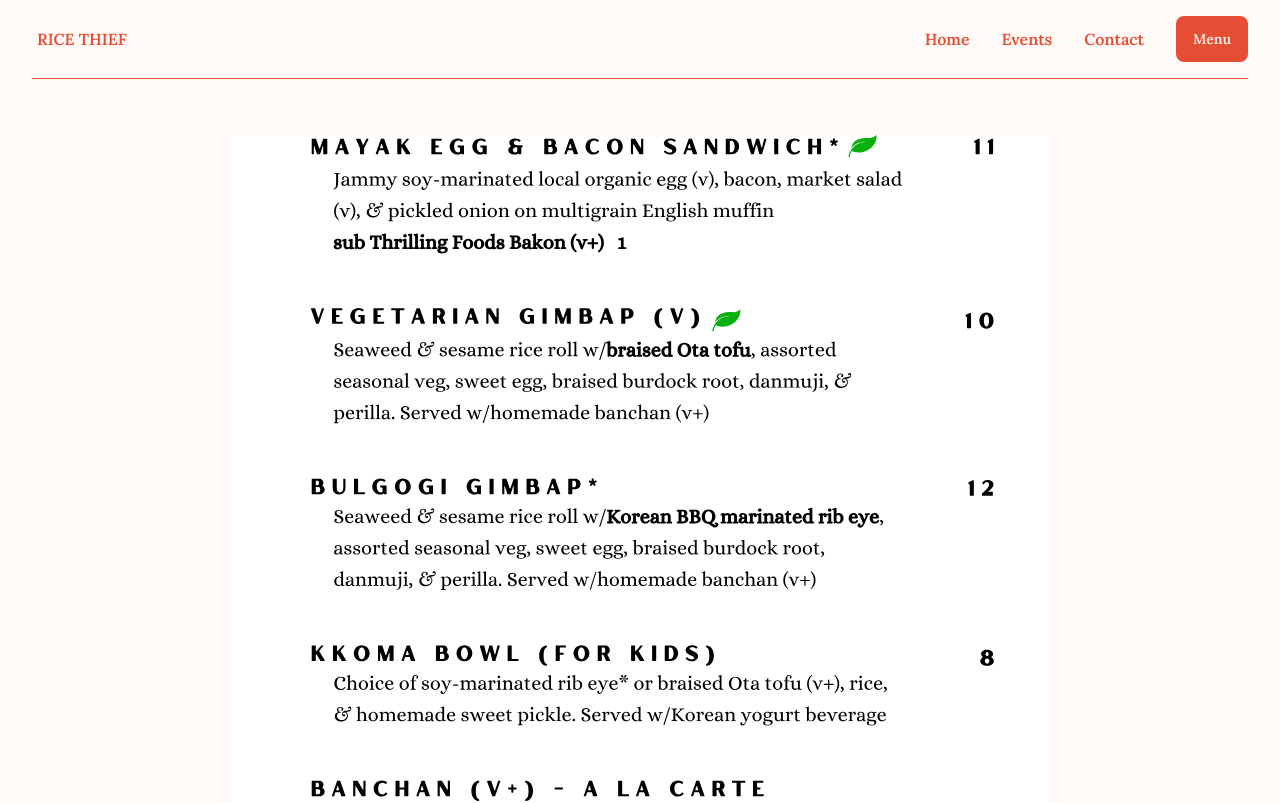
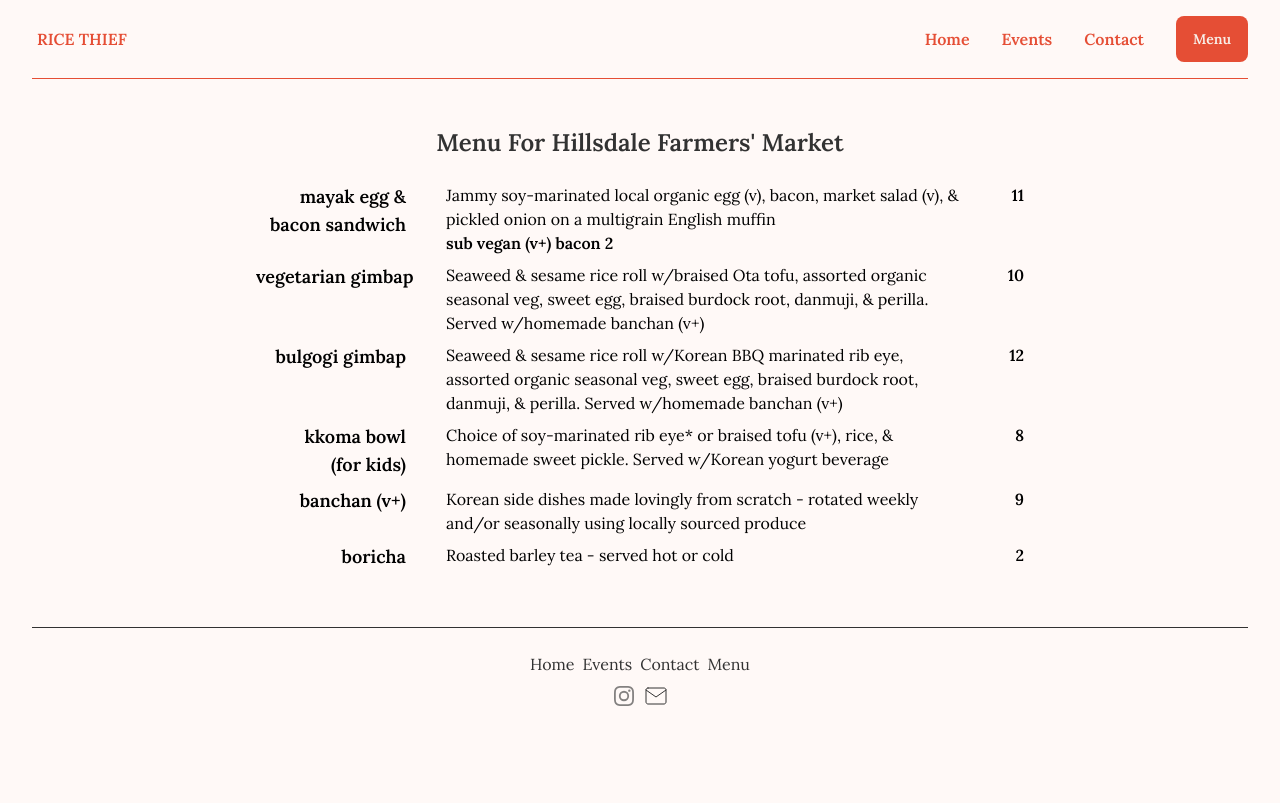
Before and after one commit to IanKBovard/ricethiefpdx, a React (Vite) app: page /menu in a window 1280 px wide. Shown: the top 803 px of the page. Built offline with nearby package versions, Linux system fonts and the light colour scheme; a web font is replaced by a local one.

Commit message:
rice theif 1.0

```diff
--- a/src/Pages/Menu.jsx
+++ b/src/Pages/Menu.jsx
@@ -1,7 +1,78 @@
 const Menu = () => (
-  <div className='max-w-[85rem] mx-auto px-4 sm:px-6 lg:px-8 pt-10 flex justify-center'>
-    <img src='/images/menu.svg' alt='Hero Image' />
-  </div>
+  <section className='max-w-[85rem] mx-auto px-4 sm:px-6 lg:px-8 py-8'>
+    <div className='max-w-3xl mx-auto text-center'>
+      <h2 className='text-2xl font-semibold text-brand-black'>
+        Menu For Hillsdale Farmers' Market
+      </h2>
+    </div>
+    <div className='max-w-3xl mx-auto mt-2'>
+      <div className='flex flex-col  pt-4 sm:gap-10 sm:flex-row'>
+        <p className='sm:w-[150px] text-lg font-semibold sm:text-right shrink-0'>
+          mayak egg & <br />
+          bacon sandwich
+        </p>
+        <p className='text-justify sm:text-left'>
+          Jammy soy-marinated local organic egg (v), bacon, market
+          salad (v), & pickled onion on a multigrain English muffin
+          <p className='font-semibold'>sub vegan (v+) bacon 2</p>
+        </p>
+        <p className='font-semibold'>11</p>
+      </div>
+      <div className='flex flex-col pt-2 sm:gap-10 sm:flex-row'>
+        <p className='sm:w-[150px] text-lg font-semibold sm:text-right shrink-0 text-nowrap'>
+          vegetarian gimbap
+        </p>
+        <p className='text-justify sm:text-left'>
+          Seaweed & sesame rice roll w/braised Ota tofu, assorted
+          organic seasonal veg, sweet egg, braised burdock root,
+          danmuji, & perilla. Served w/homemade banchan (v+)
+        </p>
+        <p className='font-semibold'>10</p>
+      </div>
+      <div className='flex flex-col pt-2 sm:gap-10 sm:flex-row'>
+        <p className='sm:w-[150px] text-lg font-semibold sm:text-right shrink-0'>
+          bulgogi gimbap
+        </p>
+        <p className='text-justify sm:text-left'>
+          Seaweed & sesame rice roll w/Korean BBQ marinated rib eye,
+          assorted organic seasonal veg, sweet egg, braised burdock
+          root, danmuji, & perilla. Served w/homemade banchan (v+)
+        </p>
+        <p className='font-semibold'>12</p>
+      </div>
+      <div className='flex flex-col pt-2 sm:gap-10 sm:flex-row'>
+        <p className='sm:w-[150px] text-lg font-semibold sm:text-right shrink-0'>
+          kkoma bowl
+          <br />
+          (for kids)
+        </p>
+        <p className='text-justify sm:text-left'>
+          Choice of soy-marinated rib eye* or braised tofu (v+), rice,
+          & homemade sweet pickle. Served w/Korean yogurt beverage
+        </p>
+        <p className='font-semibold'>8</p>
+      </div>
+      <div className='flex flex-col pt-2 sm:gap-10 sm:flex-row'>
+        <p className='sm:w-[150px] text-lg font-semibold sm:text-right shrink-0'>
+          banchan (v+)
+        </p>
+        <p className='text-justify sm:text-left'>
+          Korean side dishes made lovingly from scratch - rotated
+          weekly and/or seasonally using locally sourced produce
+        </p>
+        <p className='font-semibold'>9</p>
+      </div>
+
+      <div className='flex flex-col pt-2 sm:gap-10 sm:flex-row'>
+        <p className='sm:w-[150px] text-lg font-semibold sm:text-right shrink-0'>
+          boricha
+        </p>
+        <p className='text-justify sm:text-left w-full'>
+          Roasted barley tea - served hot or cold
+        </p>
+        <p className='font-semibold'>2</p>
+      </div>
+    </div>
+  </section>
 )
-
 export default Menu
```
